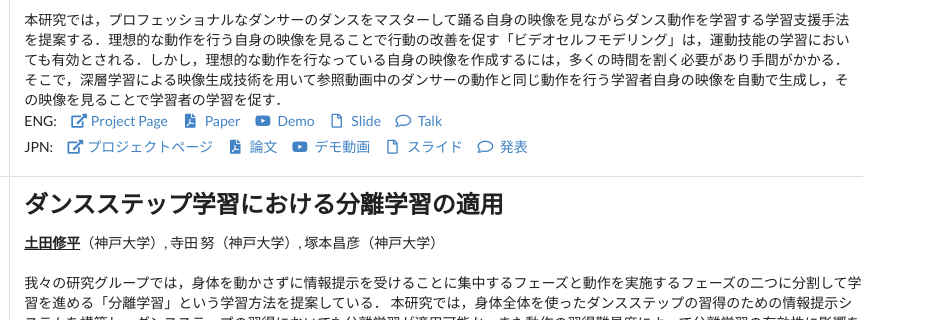
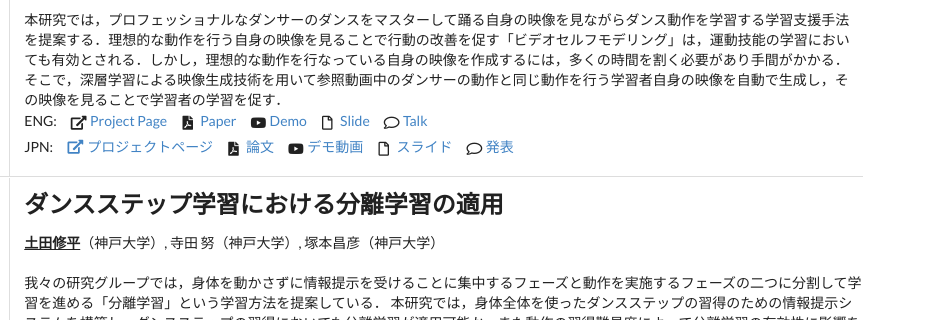
Before and after one commit to shuhei2306/shuhei2306.github.io, a website: page index-j.html in a window 1280 px wide. Shown: the part 1628-1948 px from the top of the page, 341-1280 px from the left. Drawn offline with nearby package versions, Linux system fonts and the light colour scheme.

Commit message:
update
update

```diff
--- a/index-j.html
+++ b/index-j.html
@@ -780,7 +780,7 @@
                 <div class="ui divider"></div>
                 <div class="ui divided grid">
                     <div class="center aligned middle aligned four wide column">
-                        <a href="research/separated_learning-j.html">
+                        <a href="research/self-modeling-j.html">
                             <img class="ui top aligned medium image" src="images/selfmodeling.png">
                         </a>
                     </div>
@@ -799,29 +799,34 @@
                                 ENG:
                             </div>
                             <div class="item">
+                                <i class="external alternate icon"></i>
                                 <a href="research/self-modeling-j.html">
-                                    <i class="external alternate icon"></i>Project Page
-                                </a>
-                            </div>
-                            <div class="item">
+                                    Project Page
+                                </a>
+                            </div>
+                            <div class="item">
+                                <i class="file pdf icon"></i>
                                 <a href="pdf/self_modeling.pdf">
-                                    <i class="file pdf icon"></i> Paper
-                                </a>
-                            </div>
-                            <div class="item">
+                                    Paper
+                                </a>
+                            </div>
+                            <div class="item">
+                                <i class="youtube icon"></i>
                                 <a href="https://youtu.be/TBDORePu_BI">
-                                    <i class="youtube icon"></i> Demo
-                                </a>
-                            </div>
-                            <div class="item">
+                                     Demo
+                                </a>
+                            </div>
+                            <div class="item">
+                                <i class="file outline icon"></i>
                                 <a
                                     href="https://speakerdeck.com/shuhei2306/dance-practice-system-that-shows-what-you-would-look-like-if-you-could-master-the-dance?slide=36 ">
-                                    <i class="file outline icon"></i> Slide
-                                </a>
-                            </div>
-                            <div class="item">
+                                   Slide
+                                </a>
+                            </div>
+                            <div class="item">
+                                <i class="comment outline icon"></i>
                                 <a href="https://youtu.be/KSJvkNQO10Y">
-                                    <i class="comment outline icon"></i> Talk
+                                     Talk
                                 </a>
                             </div>
                         </div>
@@ -836,23 +841,27 @@
                                 </a>
                             </div>
                             <div class="item">
+                                <i class="file pdf icon"></i>
                                 <a href="pdf/hci197.pdf">
-                                    <i class="file pdf icon"></i> 論文
-                                </a>
-                            </div>
-                            <div class="item">
+                                    論文
+                                </a>
+                            </div>
+                            <div class="item">
+                                <i class="youtube icon"></i>
                                 <a href="https://youtu.be/O5aN_cnHZbA">
-                                    <i class="youtube icon"></i> デモ動画
-                                </a>
-                            </div>
-                            <div class="item">
+                                    デモ動画
+                                </a>
+                            </div>
+                            <div class="item">
+                                <i class="file outline icon"></i>
                                 <a href="https://www.slideshare.net/ShuheiTsuchida/ss-251340052">
-                                    <i class="file outline icon"></i> スライド
-                                </a>
-                            </div>
-                            <div class="item">
+                                   スライド
+                                </a>
+                            </div>
+                            <div class="item">
+                                <i class="comment outline icon"></i>
                                 <a href="https://youtu.be/ks041d_NBCQ">
-                                    <i class="comment outline icon"></i> 発表
+                                    発表
                                 </a>
                             </div>
                         </div>
```
